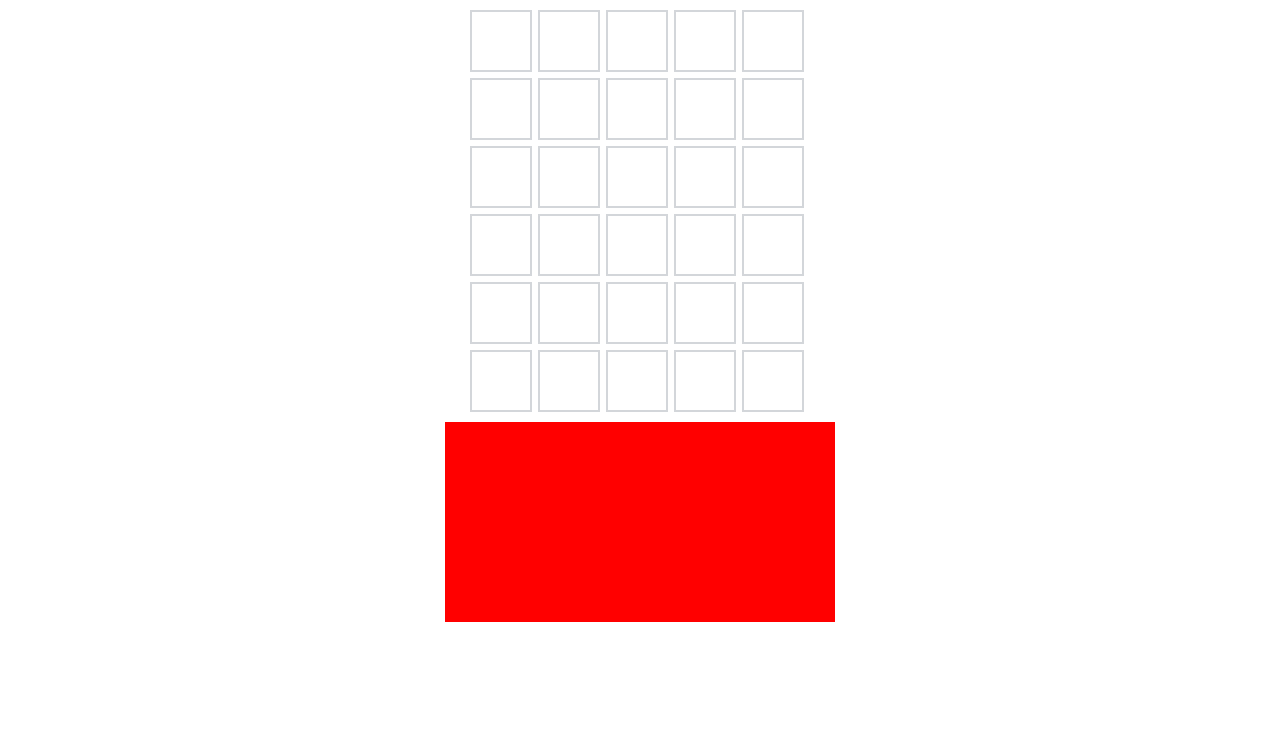
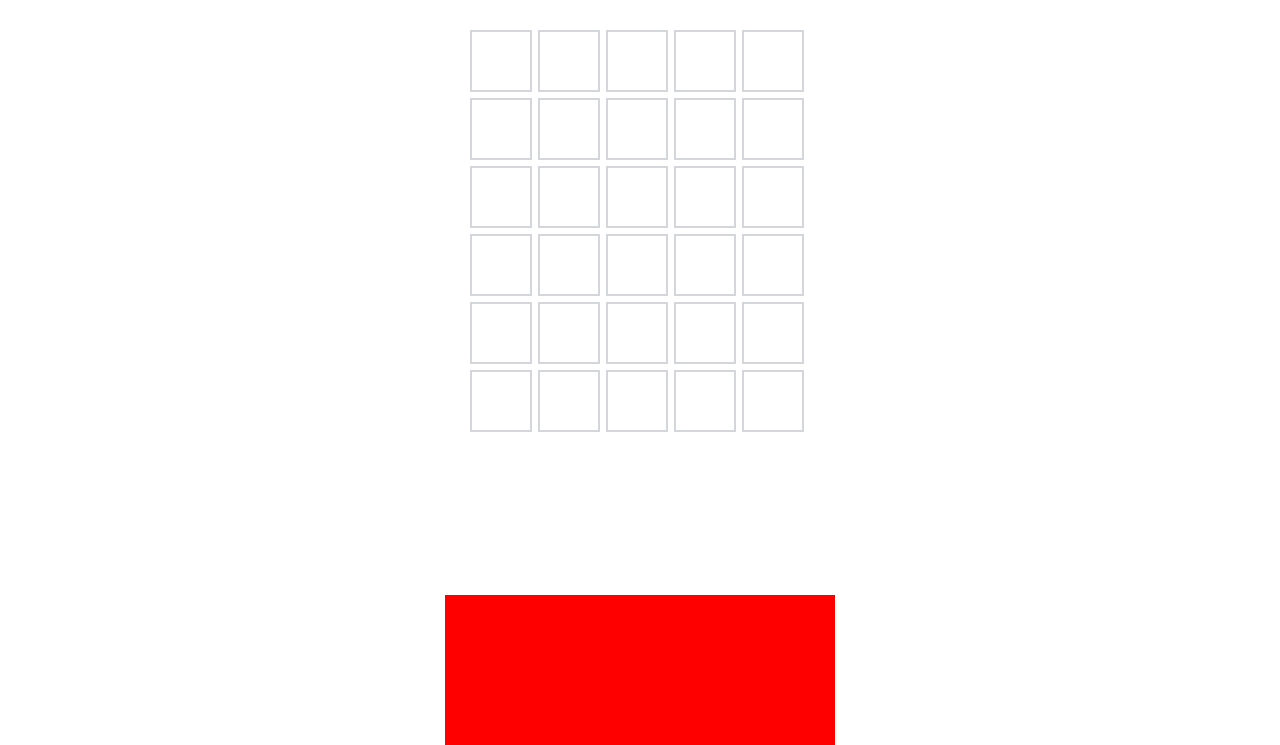
Before and after one commit to Maxilanio/Wordle, a plain HTML site: page index.html in a window 1280 px wide. Shown: the part 55-800 px from the top of the page. Drawn offline with nearby package versions, Linux system fonts and the light colour scheme.

Commit message:
Ajustes no teclado 01

```diff
--- a/folha_de_estilo.css
+++ b/folha_de_estilo.css
@@ -21,7 +21,7 @@ h1 {
   height: 315px;
   /*background-color: red;*/
   /*border: 1px solid #ccc;*/
-  margin: 10px auto;
+  margin: 30px auto;
   margin-bottom: 100px;
 }
 
@@ -52,8 +52,9 @@ h1 {
 #teclado {
   background-color: red;
   width: 390px;
-  height: 200px;
+  height: 150px;
   position: absolute;
   left: 50%;
+  bottom: 0;
   transform: translatex(-50%);
 }
```
